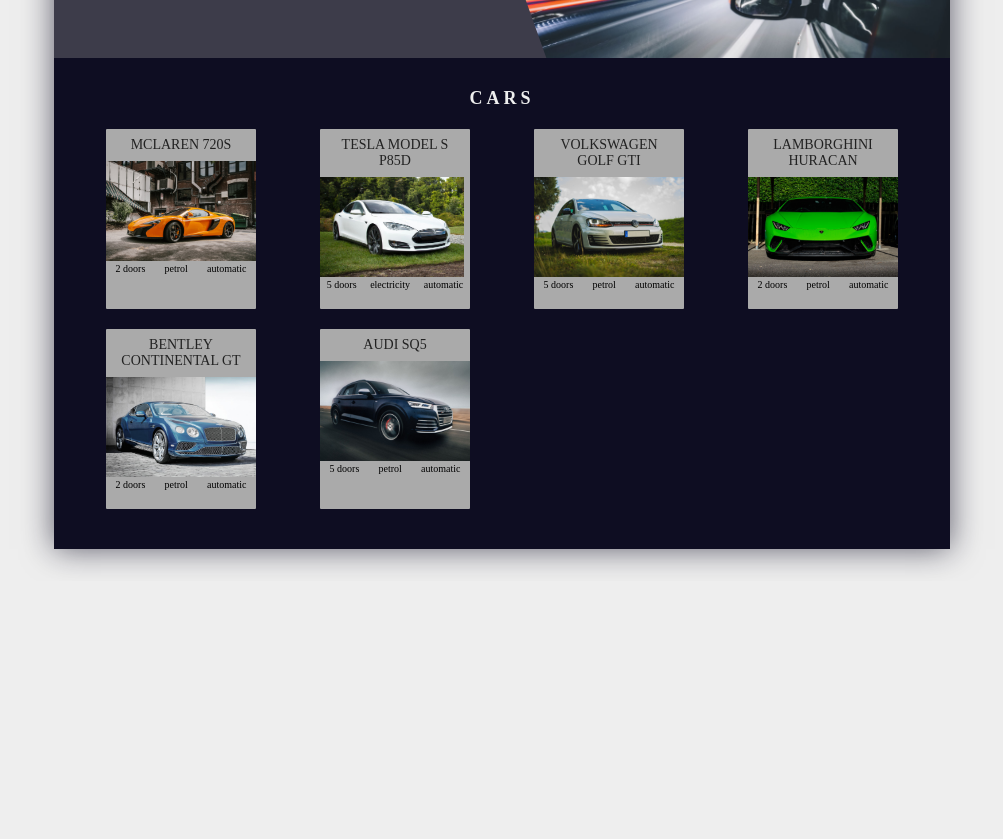
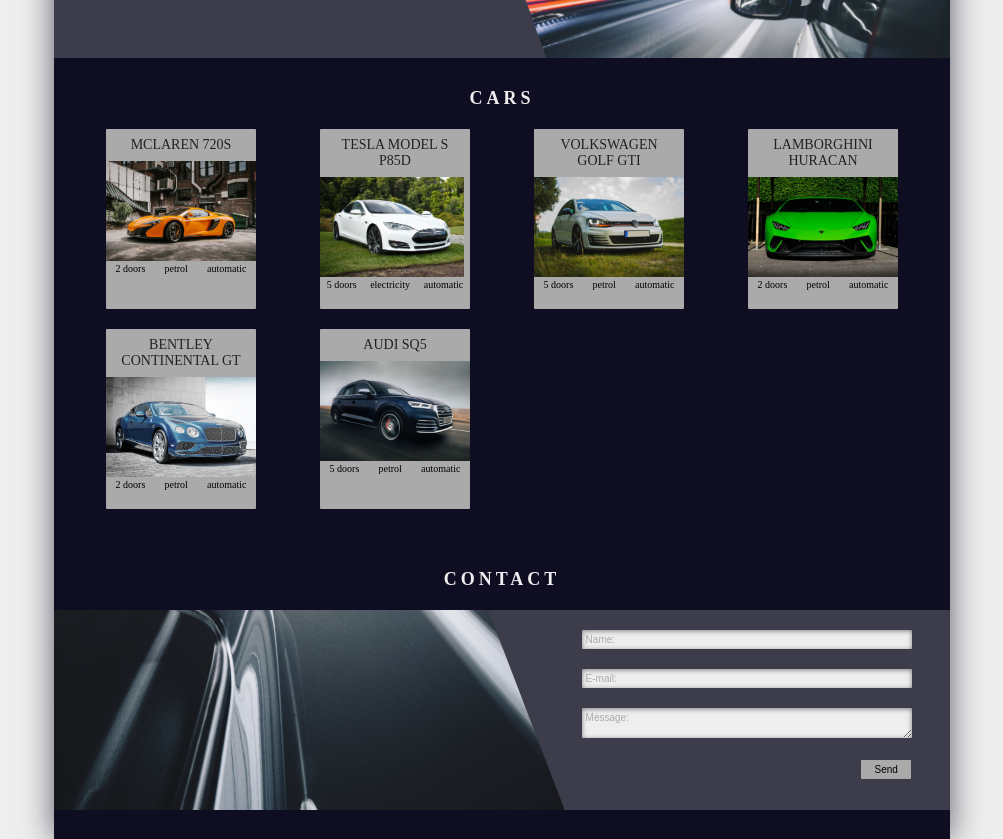
Before and after one commit to JohnyMielony07/Renton, a website: page index.html in a window 1280 px wide. Shown: the part 219-1058 px from the top of the page, without its empty margins (138-1141 px from the left). Before the commit the page ends 800 px from the top, so only its background shows below. Drawn offline with Linux system fonts and the light colour scheme.

Commit message:
Add form

```diff
--- a/index.html
+++ b/index.html
@@ -283,6 +283,35 @@
 
                 </div>
             </section>
+            <section class="contact">
+                <h2 class="heading-2">Contact</h2>
+                <div class="contact__content">
+                    <div class="contact__img-box"></div>
+                    <div class="contact__form-box">
+                        <form class="contact__form form" method="POST">
+                            <div class="form__row form__row--name">
+                                <input type="text" id="name" class="form__input--name form__input" required>
+                                <label for="name" class="form__label--name form__label">Name:</label>
+                            </div>
+
+                            <div class="form__row form__row--email">
+                                <input type="text" id="email" class="form__input--email form__input" required>
+                                <label for="email" class="form__label--email form__label">E-mail:</label>
+                            </div>
+
+                            <div class="form__row form__row--message">
+                                <textarea id="message" class="form__input--message form__input" required></textarea>
+                                <label for="message" class="form__label--message form__label">Message:</label>
+                            </div>
+
+                            <div class="form__row form__row--submit">
+                                <button type="submit" class="submit-btn btn">Send</button>
+                            </div>
+
+                        </form>
+                    </div>
+                </div>
+            </section>
         </main>
     </div>
 </body>
--- a/sass/_base.scss
+++ b/sass/_base.scss
@@ -19,6 +19,9 @@
 
 $color-light-grey-1: #eee;
 $color-light-grey-2: #aaa;
+$color-light-grey-3: #ccc;
+
+$color-font-grey-1: #777;
 
 *,
 *::before,
--- a/sass/_contact.scss
+++ b/sass/_contact.scss
@@ -0,0 +1,130 @@
+.contact {
+    height: 27rem;
+
+
+    &__content {
+        display: flex;
+        justify-content: space-between;
+        background-color: $color-primary-1;
+    }
+
+    &__form-box {
+        height: 100%;
+        width: 40%;
+        margin-right: 1rem;
+        font-family: sans-serif;
+    }
+
+    &__img-box {
+        background-image: url(../img/back-1-small.jpg);
+        width: 57%;
+        z-index: 2;
+        height: 20rem;
+        background-size: cover;
+        background-position: bottom;
+        clip-path: polygon(0 0, 85% 0, 100% 100%, 0% 100%);
+      //  margin-right: auto;
+        z-index: 2;
+
+    }
+}
+
+.form {
+
+    &__row {
+
+        width: 90%;
+        margin-top: 2rem;
+        position: relative;
+
+        &--name {
+
+        }
+
+        &--email {
+
+        }
+
+        &--message {
+
+        }
+
+        &--submit {
+
+        }
+
+    }
+
+    &__label {
+
+        display: block;
+        position: absolute;
+        color: $color-light-grey-2;
+        top: .4rem;
+        left: .4rem;
+        transition: transform .4s;
+
+        .form__input:focus + &,
+        .form__input:valid + &
+        {
+            transform: translateY(-1.8rem);
+        }
+
+        &--name {
+
+        }
+
+        &--email {
+
+        }
+
+        &--message {
+
+        }
+    }
+
+    &__input {
+
+        box-shadow:inset 0 1px 5px rgba(0,0,0,0.47);
+        background-color: $color-light-grey-1;
+        width: 100%;
+        border: 0;
+        border-radius: .1rem;
+
+        padding: 0.4rem;
+        color: $color-font-grey-1;
+        font-size: 1rem;
+
+        &--name {
+
+        }
+
+        &--email {
+
+        }
+
+        &--message {
+
+        }
+
+        &:focus {
+            box-shadow:inset 0 1px 5px rgba(0,0,0,0.67);
+            background-color: $color-light-grey-3;
+            outline: none;
+        }
+    }
+
+}
+
+.submit-btn {
+
+    background-color: $color-light-grey-2;
+    padding: .4rem;
+    margin-left: auto;
+    display: block;
+    font-size: 1rem;
+    width: 5rem;
+    border-radius: .1rem;
+    border: 0;
+    margin-right: -.7rem;
+}
```
Also changed, not shown: css/style.css.
